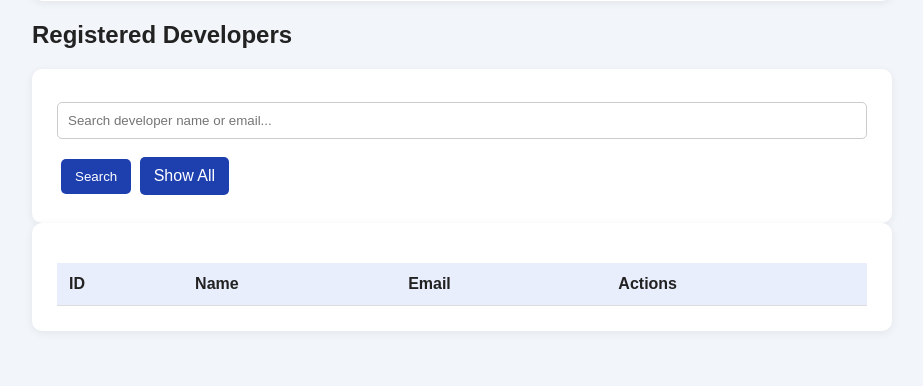
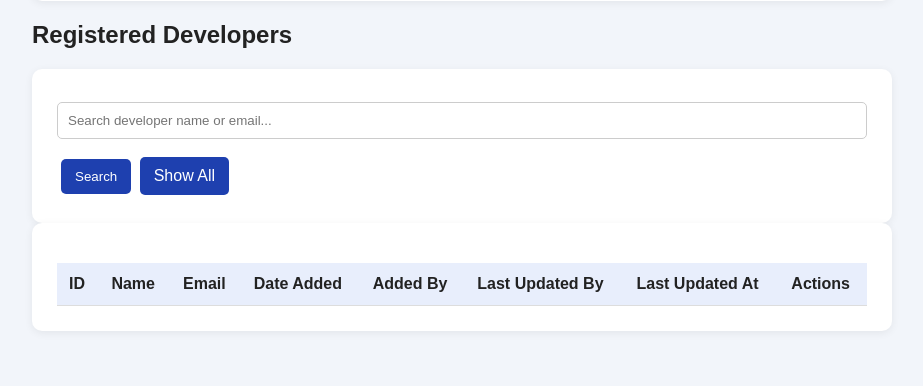
Before and after one commit to AlkierGit/webdev_business, a PHP site: page /developers.php in a window 1280 px wide. Shown: the part 585-971 px from the top of the page, without its empty margins (178-1101 px from the left). Run offline with PHP 8.4, Linux system fonts and the light colour scheme; the visitor is signed in with stand-in values (Sample User, id 1); data that the repository does not hold is empty.

Commit message:
Update developers.php

```diff
--- a/developers.php
+++ b/developers.php
@@ -55,11 +55,12 @@ if (isset($_POST["update"])) {
    "UPDATE developers
  SET developer_name = ?,
      email = ?,
-        updated_by = ?
+     updated_by = ?,
+     last_updated = CURRENT_TIMESTAMP
  WHERE developer_id = ?"
 );
 $stmt->execute([$name, $email, $user_id, $id]);
-        $stmt->execute([$name, $email, $user_id, $id]);
+
 
         $log = $conn->prepare(
             "INSERT INTO activity_logs
@@ -226,6 +227,10 @@ function e($value) {
                     <th>ID</th>
 <th>Name</th>
 <th>Email</th>
+<th>Date Added</th>
+<th>Added By</th>
+<th>Last Updated By</th>
+<th>Last Updated At</th>
 <th>Actions</th>
                 </tr>
             </thead>
@@ -236,6 +241,10 @@ function e($value) {
                         <td><?= e($row["developer_id"]) ?></td>
 <td><?= e($row["developer_name"]) ?></td>
 <td><?= e($row["email"]) ?></td>
+<td><?= e($row["date_added"]) ?></td>
+<td><?= e($row["added_by"]) ?></td>
+<td><?= e($row["updated_by"]) ?></td>
+<td><?= e($row["last_updated"]) ?></td>
 <td>
                             <a href="developers.php?edit=<?= e($row["developer_id"]) ?>">
                                 Edit
```
Lines whose indentation alone changed are shown as unchanged.
